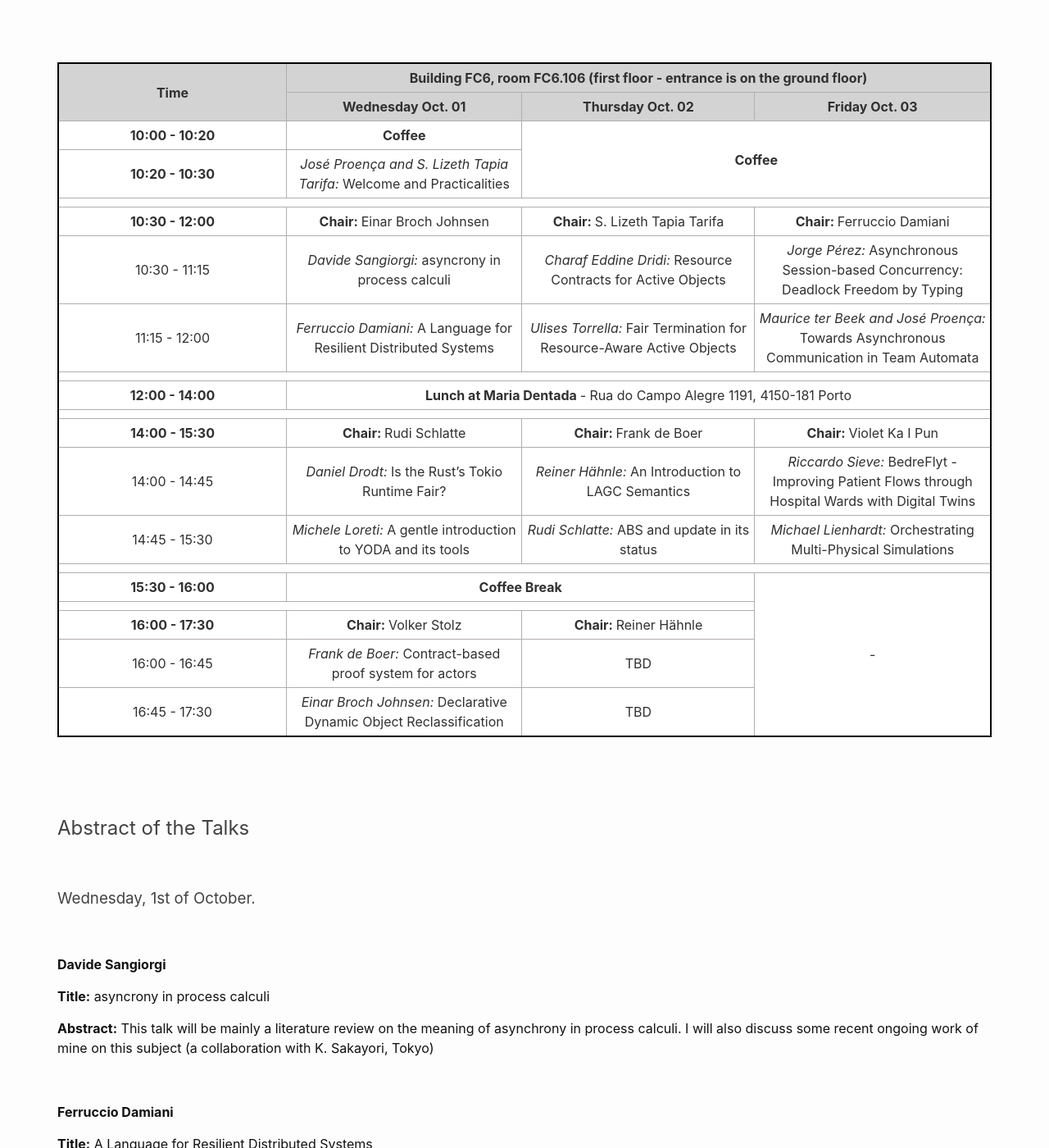
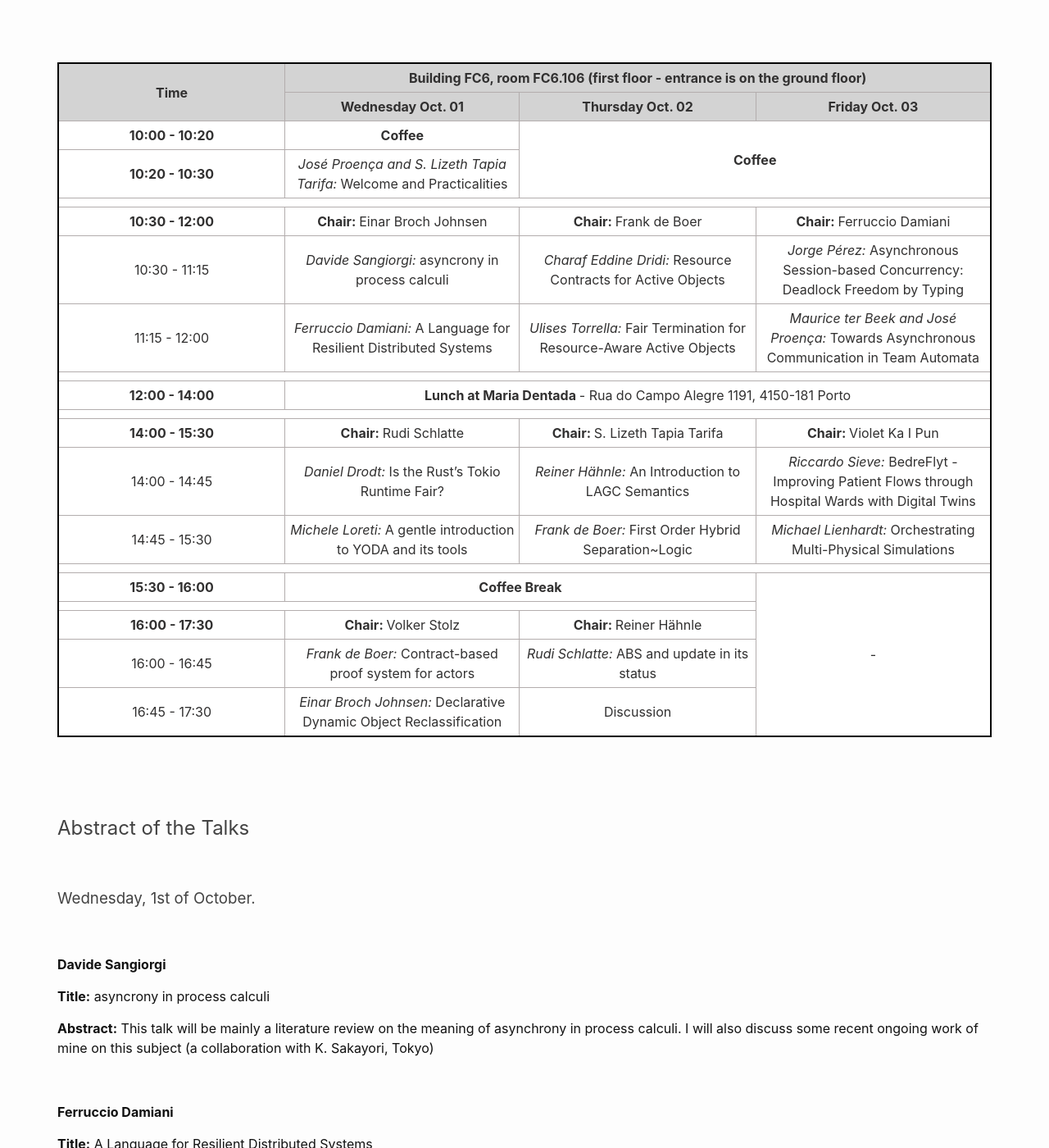
Before and after one commit to apm-workshop/2025, a Jekyll site: the page built from _pages/program.md, in a window 1280 px wide and 1400 px high, scrolled down 593 px. Shown: the whole window at 82% size. Built offline with Jekyll 4.4.1, drawn with Linux system fonts in a browser that asks for light colours; some of the changed text lies outside the part shown.

Commit message:
Update program.md

```diff
--- a/_pages/program.md
+++ b/_pages/program.md
@@ -66,7 +66,7 @@ The workshop will take place at the __Department of Computer Science of the Facu
 		<tr>
 			<td> <b> 10:30 - 12:00 </b> </td>
 			<td> <b> Chair: </b> Einar Broch Johnsen</td>
-			<td> <b> Chair: </b> S. Lizeth Tapia Tarifa </td>
+			<td> <b> Chair: </b> Frank de Boer </td>
 			<td> <b> Chair: </b> Ferruccio Damiani</td>
 		</tr>
 		<tr>
@@ -106,7 +106,7 @@ The workshop will take place at the __Department of Computer Science of the Facu
 		<tr>
 			<td> 14:45 - 15:30  </td>
 			<td> <em> Michele Loreti: </em> A gentle introduction to YODA and its tools</td>
-			<td> <em> Rudi Schlatte: </em> ABS and update in its status</td>
+			<td> <em> Frank de Boer: </em> First Order Hybrid Separation~Logic  </td>
    			<td> <em> Michael Lienhardt: </em> Orchestrating Multi-Physical Simulations</td>
 		</tr>
 		<tr>
@@ -128,12 +128,12 @@ The workshop will take place at the __Department of Computer Science of the Facu
 		<tr>
 			<td> 16:00 - 16:45 </td>
 			<td> <em> Frank de Boer: </em> Contract-based proof system for actors</td>
-			<td>TBD</td>
+			<td> <em> Rudi Schlatte: </em> ABS and update in its status </td>
 		</tr>
 		<tr>
 			<td> 16:45 - 17:30 </td>
 			<td> <em> Einar Broch Johnsen: </em> Declarative Dynamic Object Reclassification</td>
-			<td>TBD</td>
+			<td> Discussion </td>
 		</tr>
 	</tbody>
 </table>
@@ -243,7 +243,13 @@ Active object systems are a model of distributed computation that has been adopt
   __Abstract:__
  Formal, mathematically rigorous programming language semantics are the essential prerequisite for the design of logics and calculi that permit automated reasoning about concurrent programs. This talk introduces Locally Abstract Globally Concrete semantics, which separates local evaluation of expressions and statements performed in an abstract, symbolic environment from their composition into global computations, at which point they are concretised. This makes incremental addition of new language concepts possible, without the need to revise the framework. The basis is a generalisation of the notion of a program trace as a sequence of evolving states that are enriched with event descriptors and trailing continuation markers. This allows to postpone scheduling constraints from the level of local evaluation to the global composition stage, where well-formedness predicates over the event structure declaratively characterise a wide range of concurrency models.
 
-  <br>
+<br>
+
+__Frank de Boer__
+
+__Title:__ First Order Hybrid Separation~Logic
+
+<br>
 
  __Rudi Schlatte__
 
@@ -253,6 +259,10 @@ __Title:__ ABS status update
   Recent developments and status of the ABS toolchain
 
 <br>
+
+__Title:__ Discussion
+
+ __Possible topics:__ (1) further development of the ABS language and runtime, (2) use-cases used to showcase different asynchronous models, (3) APM2026, (4) ...
 
 ### Friday, 3rd of October.
 
```
Also changed, not shown: other parts of _pages/program.md (+1 -1 lines).
